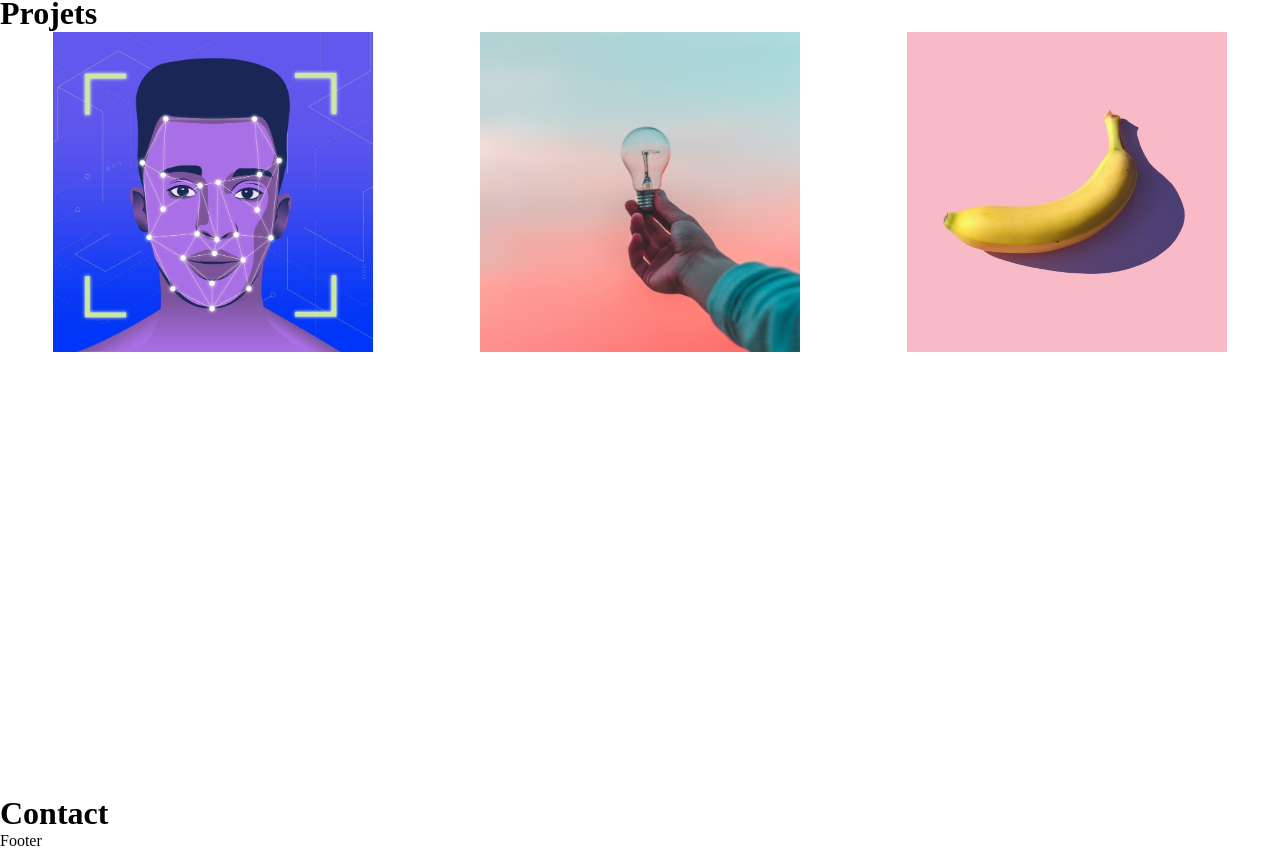
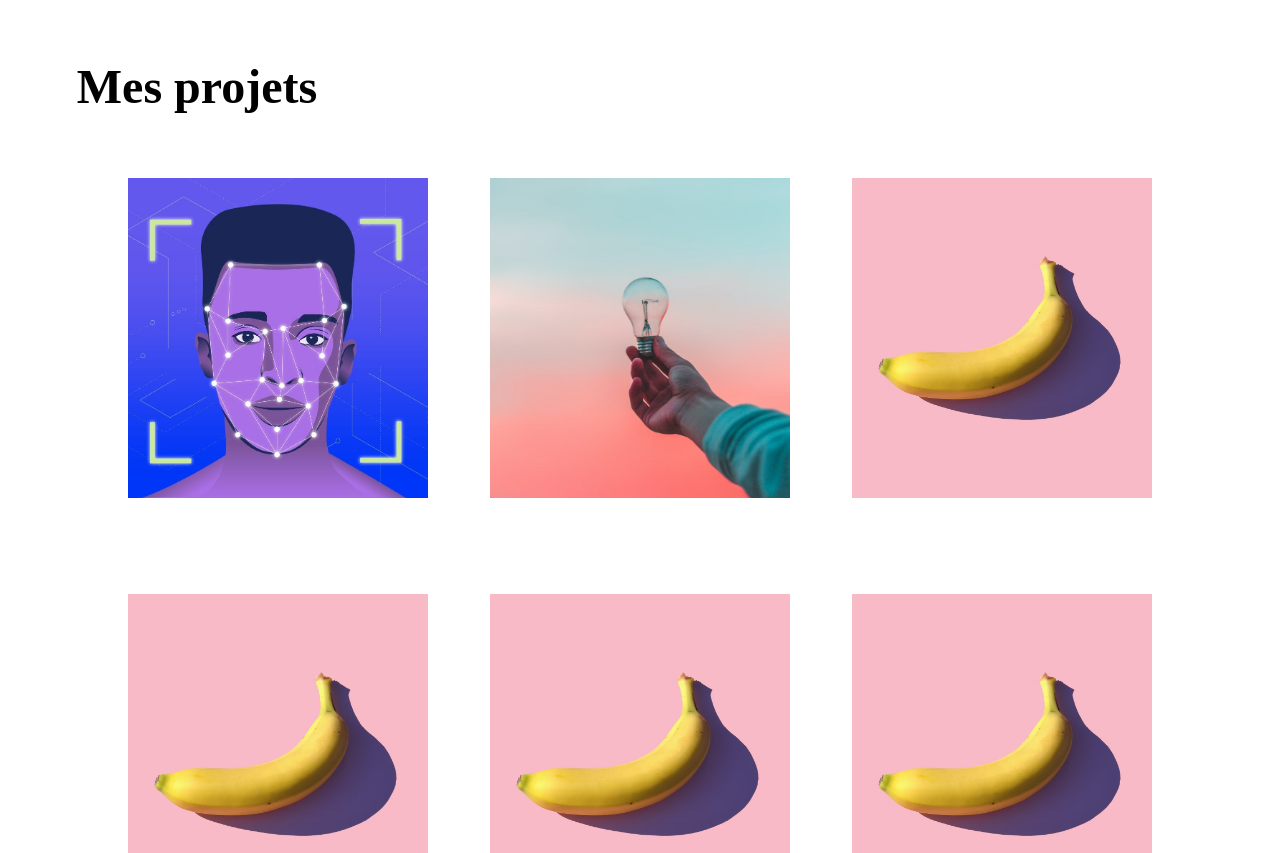
Before and after one commit to MargotHuet/Portfolio, a React (Create React App) app in the folder portfolio/: page / in a window 1280 px wide. Shown: the part 1547-2400 px from the top of the page. Built offline with nearby package versions, Linux system fonts and the light colour scheme.

Commit message:
CSS modified

```diff
--- a/portfolio/src/App.js
+++ b/portfolio/src/App.js
@@ -7,6 +7,8 @@ import React from "react";
 import ".//accueil.css";
 import ".//presentation.css";
 import ".//projets.css";
+import ".//contact.css";
+import ".//footer.css";
 
 
 function App() {
--- a/portfolio/src/composants/accueil.jsx
+++ b/portfolio/src/composants/accueil.jsx
@@ -1,8 +1,6 @@
 import React from "react";
 import White from "/Users/margothuet/Documents/Dev/Portfolio/portfolio/src/composants/images/white.png";
 import Clouds from "/Users/margothuet/Documents/Dev/Portfolio/portfolio/src/composants/images/cloudsset.png";
-import Presentation from "./presentation";
-import Projets from "./projets";
 
 const MyComponent = () => {
 
--- a/portfolio/src/composants/contact.jsx
+++ b/portfolio/src/composants/contact.jsx
@@ -3,8 +3,8 @@ import React from "react";
 const Contact = () => {
     return (
         <div>
-            <div>
-                <h1>Contact</h1>
+            <div className="container-contact">
+                <h1 className="title-contact">Contact</h1>
             </div>
         </div>
     )
--- a/portfolio/src/composants/footer.jsx
+++ b/portfolio/src/composants/footer.jsx
@@ -2,8 +2,9 @@ import React from "react";
 
 const Footer = () => {
     return (
-        <div>
-            <div>Footer</div>
+        <div className="container-footer">
+            <h1>Footer</h1>
+            <p>Created by MargotH with React. © 2023 All Rights Reserved</p>
         </div>
     )
 }
--- a/portfolio/src/composants/presentation.jsx
+++ b/portfolio/src/composants/presentation.jsx
@@ -20,6 +20,9 @@ const Presentation = () => {
             <div className="div4">
                 <img className="signature" src={Signature} alt="signature" />
             </div>
+            <div className="div5">
+                <p> mes stacks: Python3 react JupyterNotebook, pandas, numpy, matplotlib, html, css, javascript, sql, php, tailwind (images)</p>
+            </div>
             <div className="next-section">
                 <TfiAngleDown />
             </div>
--- a/portfolio/src/composants/projets.jsx
+++ b/portfolio/src/composants/projets.jsx
@@ -6,18 +6,30 @@ import Image3 from "/Users/margothuet/Documents/Dev/Portfolio/portfolio/src/comp
 const Projets = () => {
     return (
         <div className="containerProject" id="projects">
-            <h1>Projets</h1>
+            <h1 className="title-project">Mes projets</h1>
             <div className="grid">
                 <div className="img-wrapper">
-                        <img className="zoom blur" src={FacialRAI} alt="illustration de reconnaissnce faciale"></img>
+                        <img className="zoom blur grey" src={FacialRAI} alt="illustration de reconnaissnce faciale"></img>
                             <div className="content fade">Reconnaissance faciale</div>
                 </div>
                 <div className="img-wrapper">
-                        <img className="zoom blur" src={Image2} alt="illustration du projet Madame KYMG"></img>
+                        <img className="zoom blur grey" src={Image2} alt="illustration du projet Madame KYMG"></img>
                             <div className="content fade">LOREM IPSUME DELOR SIRT AMET</div>
                 </div>
                 <div className="img-wrapper">
-                        <img className="zoom blur" src={Image3} alt="illustration du projet Ecotopia"></img>
+                        <img className="zoom blur grey" src={Image3} alt="illustration du projet Ecotopia"></img>
+                            <div className="content fade">LOREM IPSUME DELOR SIRT AMET</div>
+                </div>
+                <div className="img-wrapper">
+                        <img className="zoom blur grey" src={Image3} alt="illustration du projet Ecotopia"></img>
+                            <div className="content fade">LOREM IPSUME DELOR SIRT AMET</div>
+                </div>
+                <div className="img-wrapper">
+                        <img className="zoom blur grey" src={Image3} alt="illustration du projet Ecotopia"></img>
+                            <div className="content fade">LOREM IPSUME DELOR SIRT AMET</div>
+                </div>
+                <div className="img-wrapper">
+                        <img className="zoom blur grey" src={Image3} alt="illustration du projet Ecotopia"></img>
                             <div className="content fade">LOREM IPSUME DELOR SIRT AMET</div>
                 </div>
             </div>
--- /dev/null
+++ b/portfolio/src/contact.css
@@ -0,0 +1,9 @@
+.container-contact {
+    height: 80vh;
+    background-color:blueviolet;
+}
+
+.title-contact {
+    font-size: 3em;
+    width: 35vw;
+}
--- /dev/null
+++ b/portfolio/src/footer.css
@@ -0,0 +1,4 @@
+.container-footer {
+    height: 80vh;
+    background-color: darkcyan;
+}
--- a/portfolio/src/presentation.css
+++ b/portfolio/src/presentation.css
@@ -1,3 +1,7 @@
+* {
+    margin: auto;
+}
+
 .portrait {
     height: 19rem;
     width: 13rem;
--- a/portfolio/src/projets.css
+++ b/portfolio/src/projets.css
@@ -1,15 +1,31 @@
+* {
+    margin: auto;
+}
+
 .containerProject {
     background-color: rgb(255, 255, 255);
-    height: 100vh;
+    height: 120vh;
+
 }
 
-img {
+.title-project {
+    font-size: 3em;
+    width: 35vw;
+    margin-left: 6%;
+    margin-top: 5%;
+    margin-bottom: 5%;
+}
+
+.zoom {
     height: 20rem;
 }
 
 .grid {
     display: grid;
     grid-template-columns: repeat(auto-fit, minmax(300px, 1fr));
+    gap: 30% 6%;
+    margin-left: 10%;
+    margin-right: 10%;
 }
 
 .img-wrapper {
@@ -35,23 +51,27 @@ img {
     align-items: center;
 }
 
-.img-wrapper > img,
+.img-wrapper > .zoom,
 .img-wrapper > .content {
     transition: 200ms ease-in-out;
 }
 
-.img-wrapper:hover > img.blur {
+.img-wrapper:hover > .zoom.blur {
     filter: blur(5px);
 }
 
-.img-wrapper:hover > img.zoom {
+.img-wrapper:hover > .zoom.grey {
+    filter: grayscale(0.7);
+}
+
+.img-wrapper:hover > .zoom.zoom {
     transform: scale(1.1);
 }
 
-.img-wrapper > .content.fade{
+.img-wrapper > .content.fade {
     opacity: 0;
 }
 
-.img-wrapper:hover .content.fade {
+.img-wrapper:hover > .content.fade {
     opacity: 1;
 }
```
Also changed, not shown: portfolio/src/composants/styles/contact.css (deleted), portfolio/src/composants/styles/footer.css (deleted).
